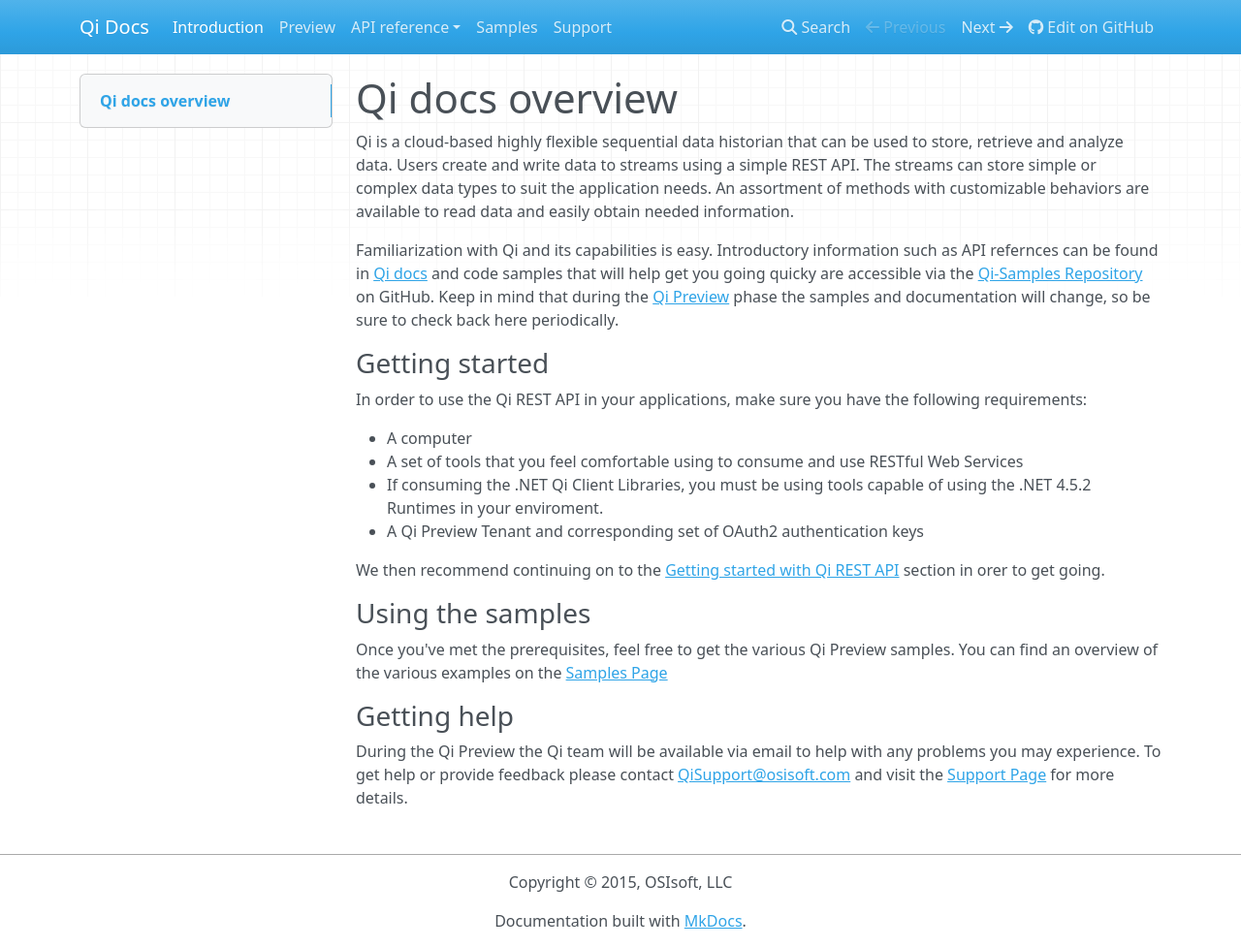
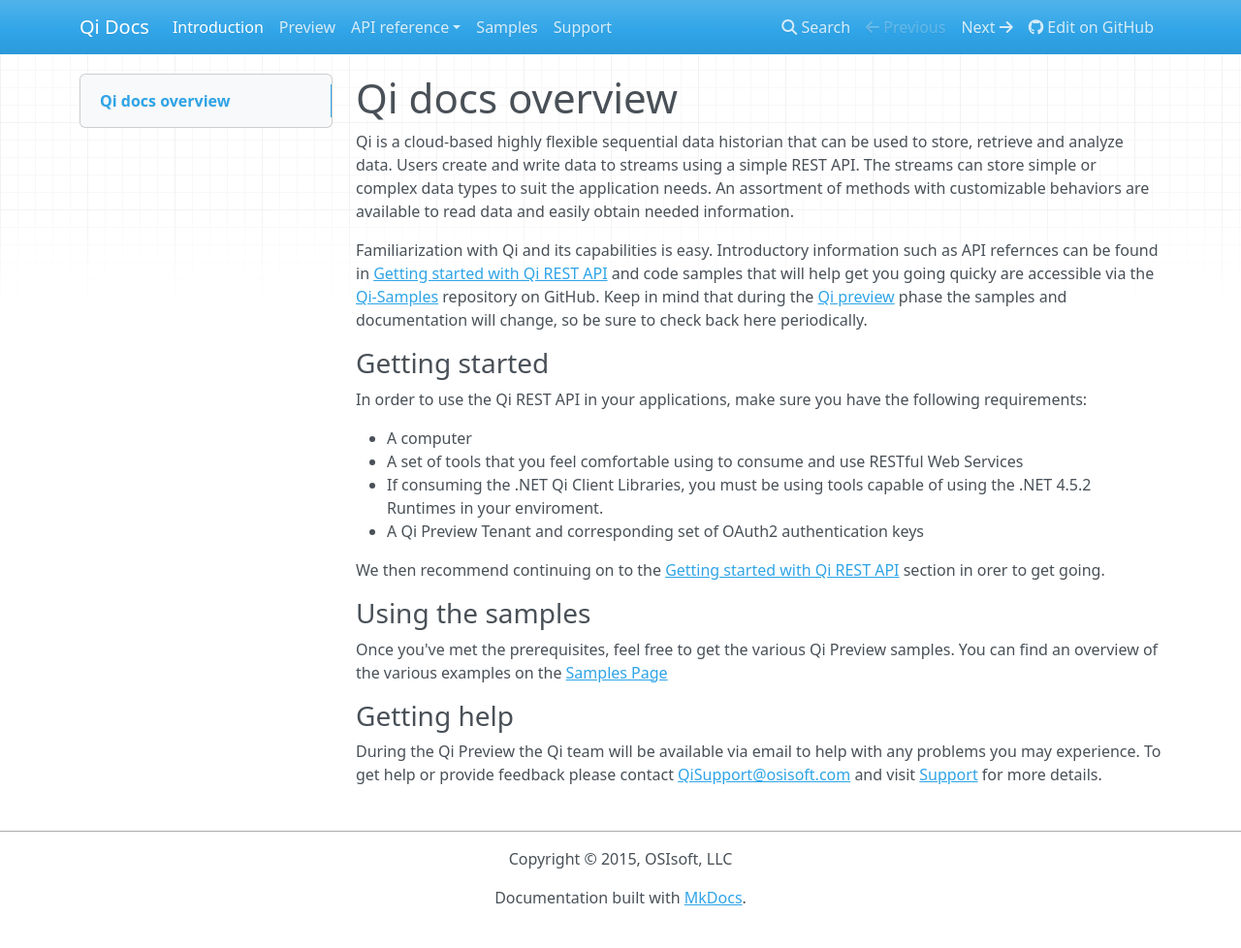
Before and after one commit to ssuryanarayanan/Qi-Docs, an MkDocs documentation site: the page built from docs/index.md, in a window 1280 px wide and 978 px high. Shown: the whole window at 97% size. Built offline with MkDocs 1.6.1, drawn with Linux system fonts in a browser that asks for light colours; nearby versions of some CDN libraries; old or Windows-style settings are respelled for this version of MkDocs.

Commit message:
Update index.md

```diff
--- a/docs/index.md
+++ b/docs/index.md
@@ -1,8 +1,8 @@
 #Qi docs overview
 Qi is a cloud-based highly flexible sequential data historian that can be used to store, retrieve and analyze data. Users create and write data to streams using a simple REST API. The streams can store simple or complex data types to suit the application needs. An assortment of methods with customizable behaviors are available to read data and easily obtain needed information.
 
-Familiarization with Qi and its capabilities is easy. Introductory information such as API refernces can be found in [Qi docs](https://qi-docs.readthedocs.org/en/latest/Overview/) and code samples that will help get you going quicky are accessible via the <a href="https://github.com/osisoft/Qi-Samples" target="_blank">Qi-Samples Repository</a> on GitHub.
-Keep in mind that during the [Qi Preview](https://qi-docs.readthedocs.org/en/latest/preview/) phase the samples and documentation will change, so be sure to check back here periodically.
+Familiarization with Qi and its capabilities is easy. Introductory information such as API refernces can be found in [Getting started with Qi REST API](https://qi-docs.readthedocs.org/en/latest/Overview/) and code samples that will help get you going quicky are accessible via the <a href="https://github.com/osisoft/Qi-Samples" target="_blank">Qi-Samples</a> repository on GitHub.
+Keep in mind that during the [Qi preview](https://qi-docs.readthedocs.org/en/latest/preview/) phase the samples and documentation will change, so be sure to check back here periodically.
 ### Getting started
 In order to use the Qi REST API in your applications, make sure you have the following requirements:
 
@@ -17,4 +17,4 @@
 Once you've met the prerequisites, feel free to get the various Qi Preview samples.
 You can find an overview of the various examples on the [Samples Page](https://qi-docs.readthedocs.org/en/latest/samples/)
 ### Getting help
-During the Qi Preview the Qi team will be available via email to help with any problems you may experience. To get help or provide feedback please contact [QiSupport@osisoft.com](Mailto:QiSupport@osisoft.com) and visit the [Support Page](https://qi-docs.readthedocs.org/en/latest/support/) for more details.
+During the Qi Preview the Qi team will be available via email to help with any problems you may experience. To get help or provide feedback please contact [QiSupport@osisoft.com](Mailto:QiSupport@osisoft.com) and visit [Support](https://qi-docs.readthedocs.org/en/latest/support/) for more details.
```
